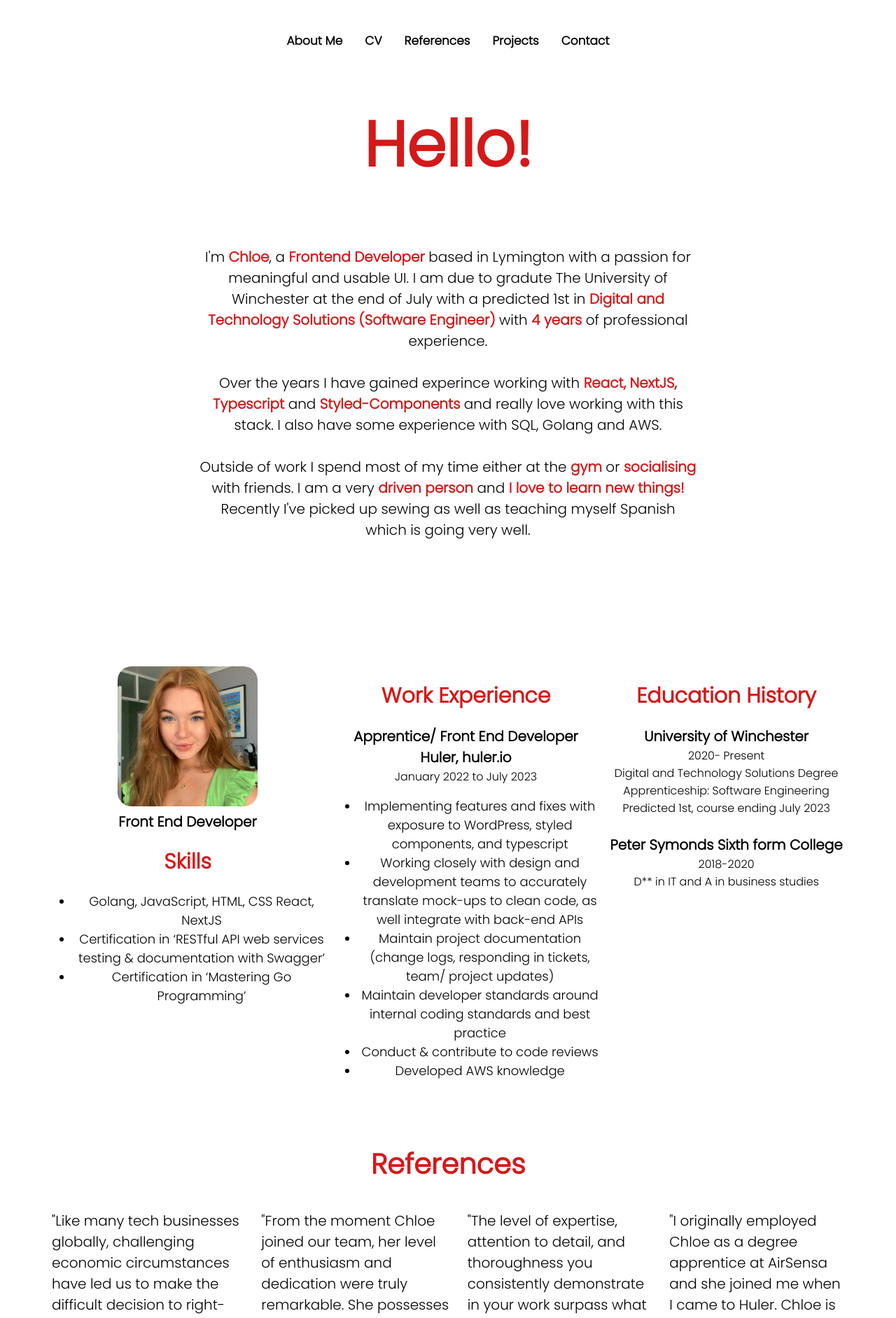
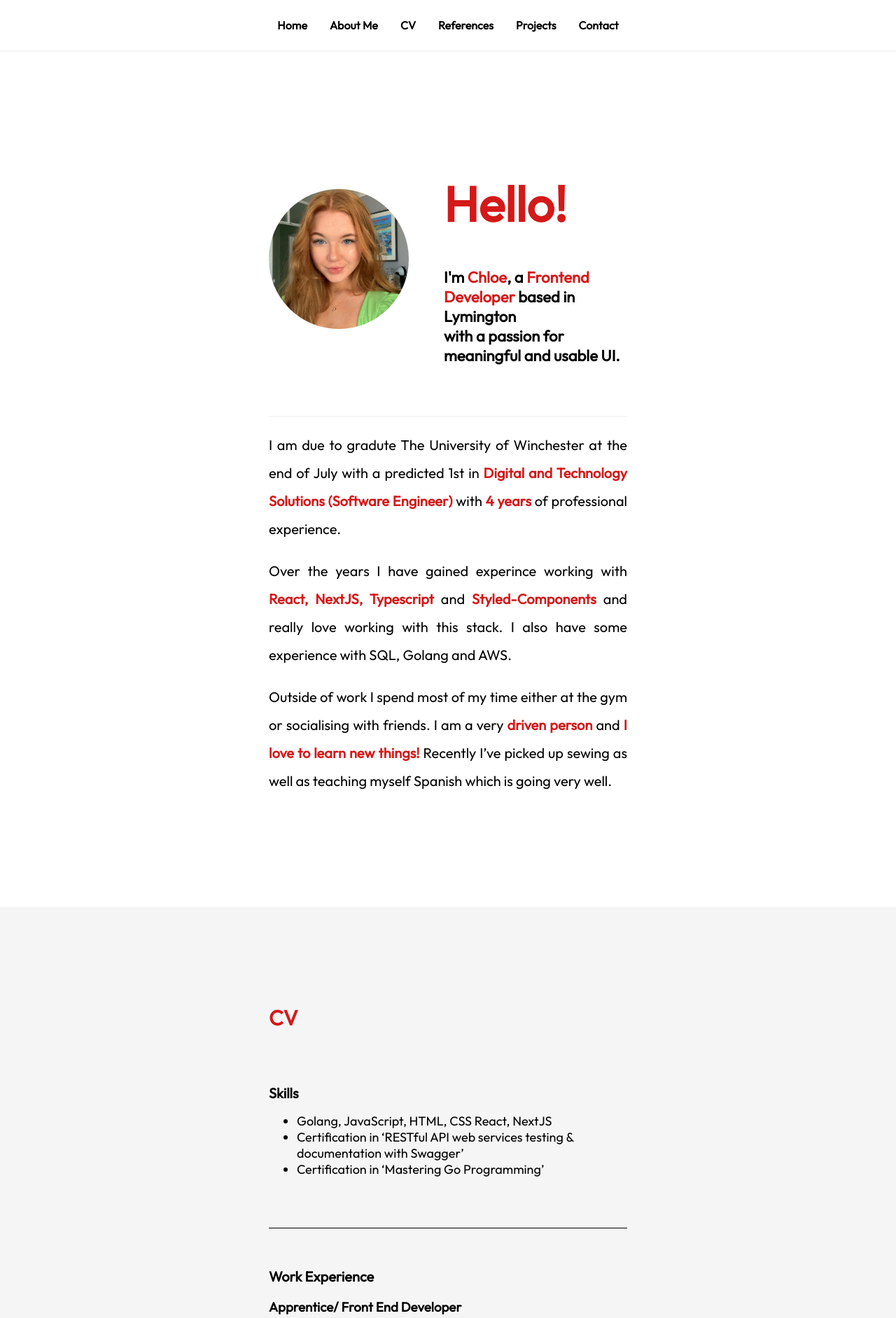
Before and after one commit to chhhloeeee/digital-portfolio, a React (Create React App) app: page / in a window 1280 px wide. Shown: the top 1883 px of the page at 70% size. Built offline with nearby package versions, Linux system fonts and the light colour scheme.

Commit message:
refactor: restyle, header, about, contact, some cv

```diff
--- a/src/Home.tsx
+++ b/src/Home.tsx
@@ -5,6 +5,7 @@ import Projects from "./components/Projects/Projects";
 import Contact from "./components/Contact/Contact";
 import CV from "./components/CV/CV";
 import References from "./components/References/References";
+import StyledHeader from "./components/Header";
 
 interface HomeProps {
   className?: string;
@@ -14,6 +15,7 @@ function Home({ className }: HomeProps) {
   return (
     <div className={className}>
       <NavBar />
+      <StyledHeader id="home" />
       <About id="about" />
       <CV id="cv" />
       <References id="references" />
@@ -25,7 +27,7 @@ function Home({ className }: HomeProps) {
 
 const StyledHome = styled(Home)`
   text-align: center;
-  font-family: "Poppins", sans-serif;
+  font-family: "Outfit", sans-serif;
   overflow: hidden;
 `;
 export default StyledHome;
--- a/src/components/About.tsx
+++ b/src/components/About.tsx
@@ -9,28 +9,23 @@ const About = ({ className, id }: AboutProps) => {
   return (
     <div className={className} id={id}>
       <div>
-        <h1>Hello!</h1>
         <p>
-          I'm <strong>Chloe</strong>, a <strong>Frontend Developer</strong>{" "}
-          based in Lymington with a passion for meaningful and usable UI. I am
-          due to gradute The University of Winchester at the end of July with a
-          predicted 1st in
-          <strong>
-            {" "}
-            Digital and Technology Solutions (Software Engineer){" "}
-          </strong>
-          with <strong>4 years</strong> of professional experience. <br />
-          <br />
+          I am due to gradute The University of Winchester at the end of July
+          with a predicted 1st in{" "}
+          <strong>Digital and Technology Solutions (Software Engineer)</strong>{" "}
+          with <strong>4 years</strong> of professional experience.
+        </p>
+        <p>
           Over the years I have gained experince working with{" "}
           <strong>React, NextJS, Typescript</strong> and{" "}
           <strong>Styled-Components</strong> and really love working with this
-          stack. I also have some experience with SQL, Golang and AWS. <br />
-          <br />
-          Outside of work I spend most of my time either at the{" "}
-          <strong>gym</strong> or <strong>socialising</strong> with friends. I
-          am a very <strong>driven person</strong> and{" "}
-          <strong>I love to learn new things!</strong> Recently I've picked up
-          sewing as well as teaching myself Spanish which is going very well.
+          stack. I also have some experience with SQL, Golang and AWS.
+        </p>
+        <p>
+          Outside of work I spend most of my time either at the gym or
+          socialising with friends. I am a very <strong>driven person</strong>{" "}
+          and <strong>I love to learn new things!</strong> Recently I’ve picked
+          up sewing as well as teaching myself Spanish which is going very well.
         </p>
       </div>
     </div>
@@ -38,14 +33,13 @@ const About = ({ className, id }: AboutProps) => {
 };
 
 const StyledAbout = styled(About)`
-  margin: 1rem;
-  padding: 2rem 2rem;
-  text-align: center;
   > div {
     margin: auto;
-    width: 60%;
-    padding: 1rem 1rem;
+    width: 40%;
     font-size: 20px;
+    text-align: justify;
+    line-height: 2;
+    padding-bottom: 140px;
     strong,
     h1 {
       color: #d41919;
@@ -55,7 +49,7 @@ const StyledAbout = styled(About)`
     padding: 1rem 1rem;
     font-size: 90px;
   }
-  @media (max-width: 1200px) {
+  /* @media (max-width: 1200px) {
     h1 {
       font-size: 60px;
     }
@@ -76,7 +70,7 @@ const StyledAbout = styled(About)`
       padding-top: 4rem;
       width: 90%;
     }
-  }
+  } */
 `;
 
 export default StyledAbout;
--- /dev/null
+++ b/src/components/BorderWrapper.tsx
@@ -0,0 +1,7 @@
+import { styled } from "styled-components";
+
+export const CVWrapper = styled.div`
+  border-bottom: 1px solid #000000;
+  border-top: 1px solid #000000;
+  padding: 56px 0;
+`;
--- a/src/components/CV/CV.tsx
+++ b/src/components/CV/CV.tsx
@@ -1,5 +1,6 @@
 import { styled } from "styled-components";
-import ChloePicture from "./ChloePicture";
+import { CVWrapper } from "../BorderWrapper";
+import { DivWrapper } from "../DivWrapper";
 
 interface CVProps {
   className?: string;
@@ -10,8 +11,9 @@ const CV = ({ className, id }: CVProps) => {
   return (
     <div className={className} id={id}>
       <div>
-        <ChloePicture />
-        <h1>Skills</h1>
+        <h1>CV</h1>
+        <DivWrapper>
+          <h2>Skills</h2>
           <ul>
             <li>Golang, JavaScript, HTML, CSS React, NextJS</li>
             <li>
@@ -20,54 +22,55 @@ const CV = ({ className, id }: CVProps) => {
             </li>
             <li>Certification in ‘Mastering Go Programming’</li>
           </ul>
-      </div>
-      <div>
-        <h1>Work Experience</h1>
-        <h2>Apprentice/ Front End Developer</h2>
-        <h2>
+        </DivWrapper>
+        <CVWrapper>
+          <h2>Work Experience</h2>
+          <h3>Apprentice/ Front End Developer</h3>
+          <h3>
             Huler,{" "}
             <a href="huler.io" target="_blank" rel="noopener noreferrer">
               huler.io
             </a>
-        </h2>
+          </h3>
           <p>
             January 2022 to July 2023
             <ul>
               <li>
                 {" "}
-              Implementing features and fixes with exposure to WordPress, styled
-              components, and typescript
+                Implementing features and fixes with exposure to WordPress,
+                styled components, and typescript
               </li>
               <li>
                 Working closely with design and development teams to accurately
-              translate mock-ups to clean code, as well integrate with back-end
-              APIs
+                translate mock-ups to clean code, as well integrate with
+                back-end APIs
               </li>
               <li>
                 Maintain project documentation (change logs, responding in
                 tickets, team/ project updates)
               </li>
               <li>
-              Maintain developer standards around internal coding standards and
-              best practice
+                Maintain developer standards around internal coding standards
+                and best practice
               </li>
               <li>Conduct & contribute to code reviews</li>
               <li> Developed AWS knowledge</li>
             </ul>
           </p>
-      </div>
-      <div>
-        <h1>Education History</h1>
-        <h2>University of Winchester</h2>
+        </CVWrapper>
+        <DivWrapper>
+          <h2>Education History</h2>
+          <h3>University of Winchester</h3>
           <p>2020- Present</p>
           <p>
             Digital and Technology Solutions Degree Apprenticeship: Software
             Engineering Predicted 1st, course ending July 2023
           </p>
           <br />
-        <h2>Peter Symonds Sixth form College</h2>
+          <h3>Peter Symonds Sixth form College</h3>
           <p>2018-2020</p>
           <p>D** in IT and A in business studies</p>
+        </DivWrapper>
       </div>
     </div>
   );
@@ -75,18 +78,21 @@ const CV = ({ className, id }: CVProps) => {
 
 const StyledCV = styled(CV)`
   position: relative;
-  display: grid;
-  grid-template-columns: auto auto auto;
+  display: block;
+  padding-top: 119px;
+  background-color: #f5f5f5;
+  padding-bottom: 134px;
+  text-align: left;
+  > div {
     margin: auto;
-  width: 90%;
-  padding-top: 4rem;
+    width: 40%;
+  }
   h1 {
     font-size: 30px;
     color: #d41919;
   }
 
   > div {
-    padding-top: 2rem;
     h2 {
       font-size: 20px;
       margin: 0;
@@ -98,20 +104,6 @@ const StyledCV = styled(CV)`
       margin: 0;
     }
   }
-  @media (max-width: 750px) {
-    display: block;
-    > div {
-      ul {
-        padding-right: 2rem;
-      }
-    }
-  }
-  @media (max-width: 600px) {
-    padding-top: 7rem;
-    h1 {
-      font-size: 25px;
-    }
-  }
 `;
 
 export default StyledCV;
--- a/src/components/CV/ChloePicture.tsx
+++ b/src/components/CV/ChloePicture.tsx
@@ -10,19 +10,17 @@ const ChloePicture = ({ className }: ChloePictureProps) => {
     <div className={className}>
       <div>
         <img src={profile} alt="chloe" width="200" />
-        <div>
-          <h2>Front End Developer</h2>
-        </div>
       </div>
     </div>
   );
 };
 
 const StyledChloePicture = styled(ChloePicture)`
+  padding: 0;
   img {
     height: 200px;
     object-fit: cover;
-    border-radius: 20px;
+    border-radius: 100%;
   }
 `;
 
--- /dev/null
+++ b/src/components/DivWrapper.tsx
@@ -0,0 +1,5 @@
+import { styled } from "styled-components";
+
+export const DivWrapper = styled.div`
+  padding: 56px 0;
+`;
--- /dev/null
+++ b/src/components/Header.tsx
@@ -0,0 +1,53 @@
+import { styled } from "styled-components";
+import ChloePicture from "./CV/ChloePicture";
+
+interface HeaderProps {
+  className?: string;
+  id: string;
+}
+
+const Header = ({ className, id }: HeaderProps) => {
+  return (
+    <div className={className} id={id}>
+      <ChloePicture />
+      <div>
+        <h1>Hello!</h1>
+        <p>
+          I'm <strong>Chloe</strong>, a <strong>Frontend Developer</strong>{" "}
+          based in Lymington <br /> with a passion for meaningful and usable UI.
+        </p>
+      </div>
+    </div>
+  );
+};
+
+const StyledHeader = styled(Header)`
+  padding-top: 200px;
+  position: relative;
+  display: grid;
+  grid-template-columns: auto auto;
+  margin: auto;
+  grid-gap: 50px;
+  display: flex;
+  justify-content: center;
+  align-items: center;
+  width: 40%;
+  border-bottom: 2px solid #f5f5f5;
+  padding-bottom: 50px;
+  div:nth-last-of-type(1) {
+    text-align: left;
+    font-weight: bold;
+    h1 {
+      font-size: 70px;
+      color: #d41919;
+    }
+    p {
+      font-size: 22px;
+    }
+    strong {
+      color: #d41919;
+    }
+  }
+`;
+
+export default StyledHeader;
--- a/src/components/NavBar.tsx
+++ b/src/components/NavBar.tsx
@@ -8,6 +8,7 @@ const NavBar = ({ className }: NavBarProps) => {
   return (
     <div className={className}>
       <ul>
+        <a href="#home">Home</a>
         <a href="#about">About Me</a>
         <a href="#cv">CV</a>
         <a href="#references">References</a>
@@ -25,6 +26,7 @@ const StyledNavBar = styled(NavBar)`
   top: 0;
   width: 100%;
   z-index: 1;
+  border-bottom: 2px solid #f5f5f5;
 
   ul {
     display: table;
@@ -35,9 +37,9 @@ const StyledNavBar = styled(NavBar)`
     display: inline-block;
     color: black;
     text-align: center;
-    padding: 14px 16px;
+    padding: 5px 16px;
     text-decoration: none;
-    font-size: 17px;
+    font-size: 16px;
     font-weight: bold;
   }
 `;
--- a/src/index.css
+++ b/src/index.css
@@ -1,4 +1,4 @@
-@import url("https://fonts.googleapis.com/css2?family=Poppins:wght@300&display=swap");
+@import url("https://fonts.googleapis.com/css2?family=Outfit&display=swap");
 html {
   scroll-behavior: smooth;
 }
--- a/tsconfig.json
+++ b/tsconfig.json
@@ -22,5 +22,5 @@
   },
   "include": [
     "src"
-  ]
+, "src/components/BorderWrapper.tsx"  ]
 }
```
Also changed, not shown: src/components/Contact/Contact.tsx (+46 -37 lines). Lines whose indentation alone changed are shown as unchanged.
